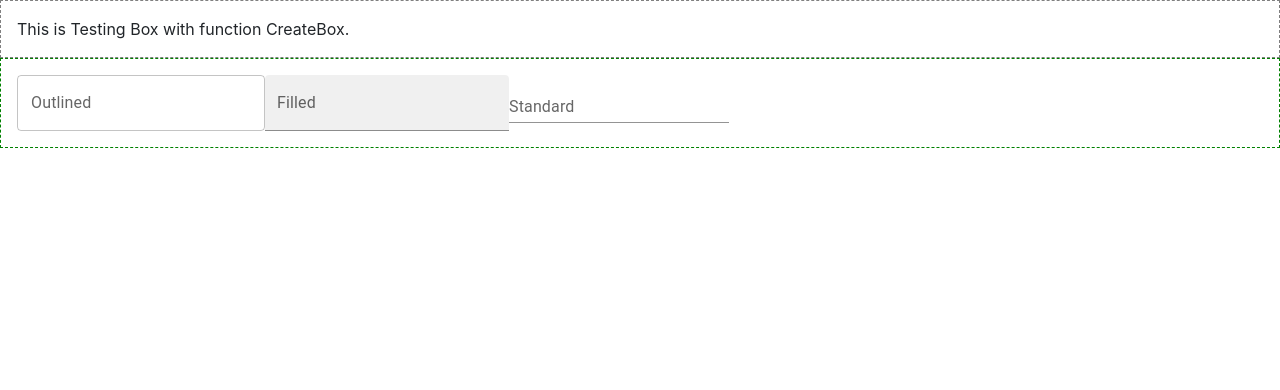
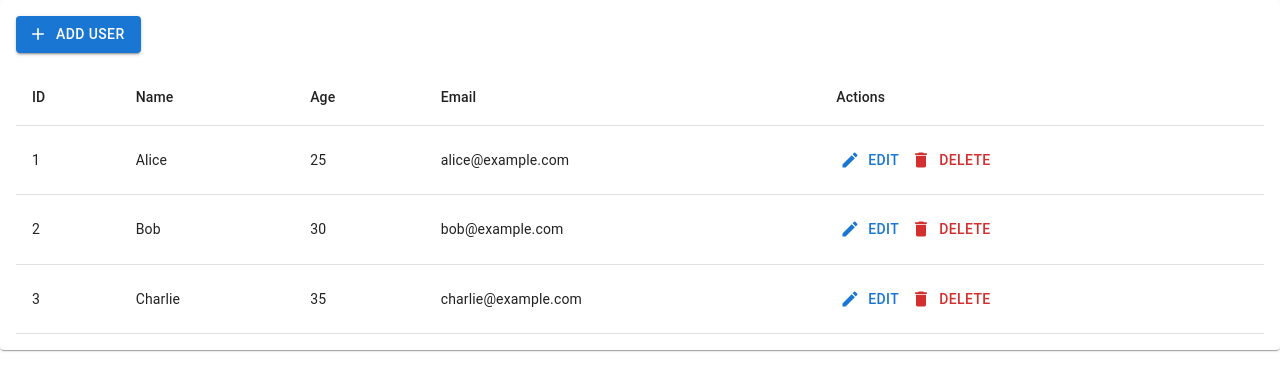
Before and after one commit to Gopinath-Paidakal/Examples-React-Testing, a React (Create React App) app: page / in a window 1280 px wide. Shown: the top 390 px of the page. Built offline with nearby package versions, Linux system fonts and the light colour scheme.

Commit message:
CRUD Table

```diff
--- /dev/null
+++ b/src/CRUDTable.js
@@ -0,0 +1,121 @@
+import React, { useState } from "react";
+import {
+  Table,
+  TableBody,
+  TableCell,
+  TableContainer,
+  TableHead,
+  TableRow,
+  Paper,
+  Button,
+  Dialog,
+  DialogActions,
+  DialogContent,
+  DialogTitle,
+  TextField,
+} from "@mui/material";
+import { Delete, Edit, Add } from "@mui/icons-material";
+
+const initialData = [
+  { id: 1, name: "Alice", age: 25, email: "alice@example.com" },
+  { id: 2, name: "Bob", age: 30, email: "bob@example.com" },
+  { id: 3, name: "Charlie", age: 35, email: "charlie@example.com" },
+];
+
+export default function CRUDTable() {
+  const [data, setData] = useState(initialData);
+  const [open, setOpen] = useState(false);
+  const [editing, setEditing] = useState(null);
+  const [form, setForm] = useState({ id: "", name: "", age: "", email: "" });
+
+  // Open modal for editing or adding
+  const handleOpen = (row = { id: "", name: "", age: "", email: "" }) => {
+    setForm(row);
+    setEditing(row.id ? row : null);
+    setOpen(true);
+  };
+
+  // Close modal
+  const handleClose = () => {
+    setOpen(false);
+    setForm({ id: "", name: "", age: "", email: "" });
+  };
+
+  // Handle input change
+  const handleChange = (e) => {
+    setForm({ ...form, [e.target.name]: e.target.value });
+  };
+
+  // Add or update user
+  const handleSubmit = () => {
+    if (editing) {
+      setData(data.map((item) => (item.id === form.id ? form : item)));
+    } else {
+      setData([...data, { ...form, id: Date.now() }]);
+    }
+    handleClose();
+  };
+
+  // Delete user
+  const handleDelete = (id) => {
+    setData(data.filter((item) => item.id !== id));
+  };
+
+  return (
+    <Paper sx={{ padding: 2 }}>
+      <Button
+        variant="contained"
+        startIcon={<Add />}
+        onClick={() => handleOpen()}
+        sx={{ marginBottom: 2 }}
+      >
+        Add User
+      </Button>
+      <TableContainer>
+        <Table>
+          <TableHead>
+            <TableRow>
+              <TableCell>ID</TableCell>
+              <TableCell>Name</TableCell>
+              <TableCell>Age</TableCell>
+              <TableCell>Email</TableCell>
+              <TableCell>Actions</TableCell>
+            </TableRow>
+          </TableHead>
+          <TableBody>
+            {data.map((row) => (
+              <TableRow key={row.id}>
+                <TableCell>{row.id}</TableCell>
+                <TableCell>{row.name}</TableCell>
+                <TableCell>{row.age}</TableCell>
+                <TableCell>{row.email}</TableCell>
+                <TableCell>
+                  <Button onClick={() => handleOpen(row)} startIcon={<Edit />} color="primary">
+                    Edit
+                  </Button>
+                  <Button onClick={() => handleDelete(row.id)} startIcon={<Delete />} color="error">
+                    Delete
+                  </Button>
+                </TableCell>
+              </TableRow>
+            ))}
+          </TableBody>
+        </Table>
+      </TableContainer>
+
+      {/* Dialog for Add/Edit */}
+      <Dialog open={open} onClose={handleClose}>
+        <DialogTitle>{editing ? "Edit User" : "Add User"}</DialogTitle>
+        <DialogContent>
+          <TextField label="Name" name="name" fullWidth margin="dense" value={form.name} onChange={handleChange} />
+          <TextField label="Age" name="age" type="number" fullWidth margin="dense" value={form.age} onChange={handleChange} />
+          <TextField label="Email" name="email" fullWidth margin="dense" value={form.email} onChange={handleChange} />
+        </DialogContent>
+        <DialogActions>
+          <Button onClick={handleClose} color="secondary">Cancel</Button>
+          <Button onClick={handleSubmit} color="primary">{editing ? "Update" : "Add"}</Button>
+        </DialogActions>
+      </Dialog>
+    </Paper>
+  );
+}
--- a/src/index.js
+++ b/src/index.js
@@ -24,7 +24,8 @@ import './index.css';
 //import AutoCompleteDropdown from './AutoCompleteDropdown';
 //import Testing from './Testing';
 //import DateRange from './DateRange';
-import Box from './Box';
+//import Box from './Box';
+import CRUDTable from './CRUDTable';
 
 const root = ReactDOM.createRoot(document.getElementById('root'));
 root.render(
@@ -48,7 +49,8 @@ root.render(
     {/* <AutoCompleteDropdown/> */}
     {/* <Testing/> */}
     {/* <DateRange/> */}
-    <Box/>
+    {/* <Box/> */}
+    <CRUDTable/>
 
   </React.StrictMode>
 );
```
